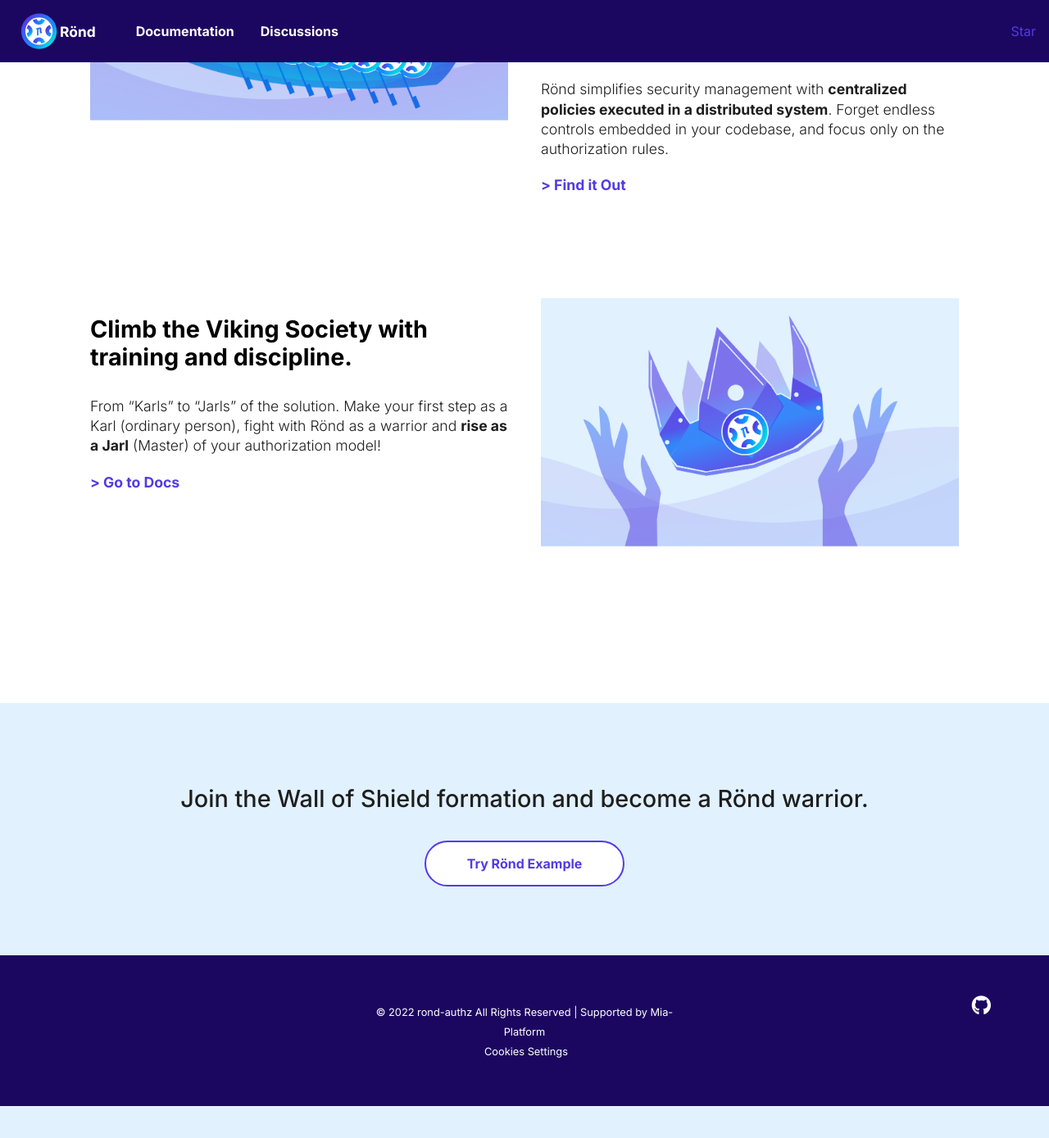
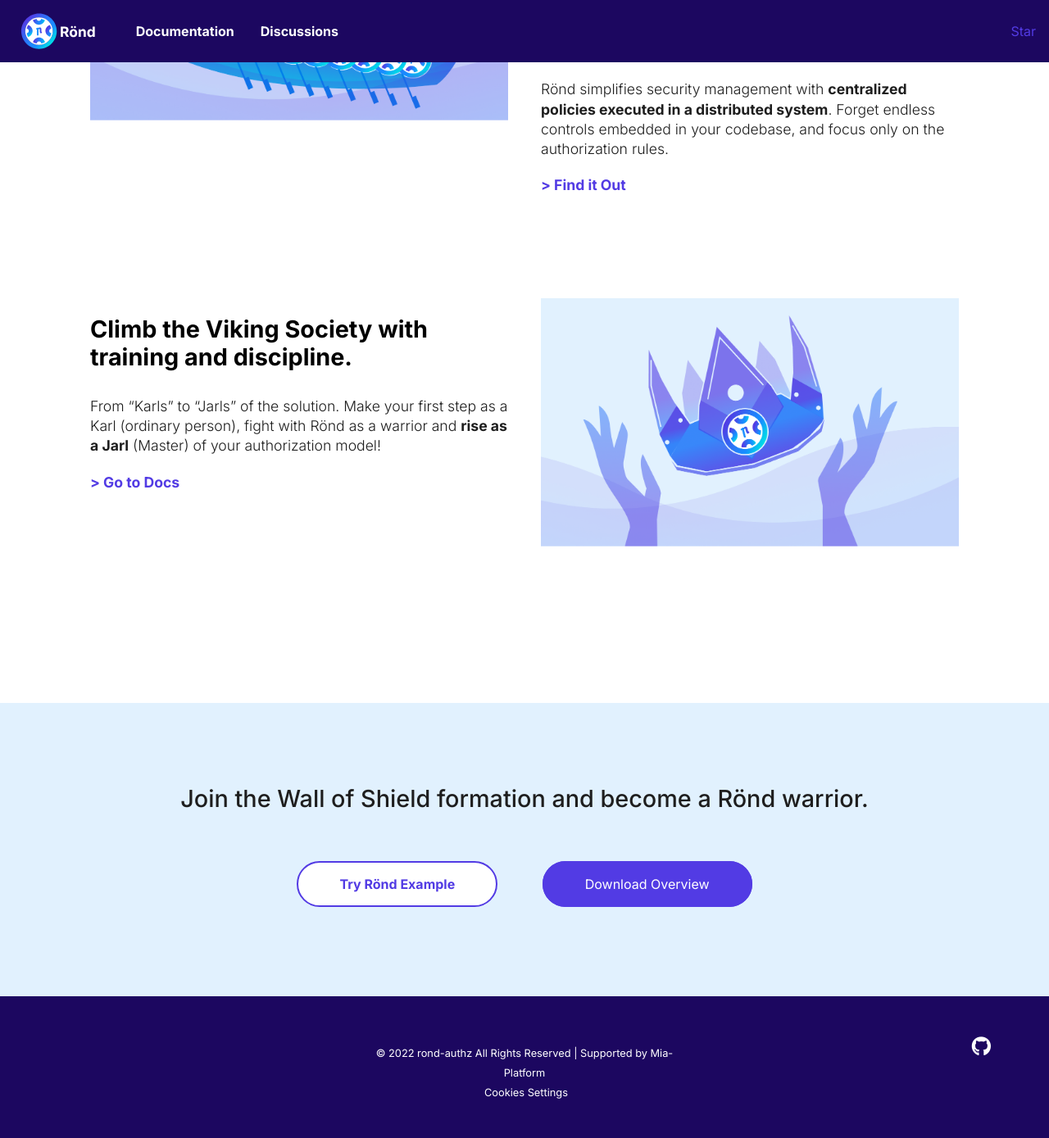
Before and after one commit to rond-authz/rond-authz.github.io, a Jekyll site: the page built from pages/index.md, in a window 1280 px wide and 1400 px high, scrolled down 2207 px. Shown: the top 1389 px of the window at 82% size. Built offline with Jekyll 4.4.1, drawn with Linux system fonts in a browser that asks for light colours; before the commit the page ends 3557 px from its top, so only the background shows below that.

Commit message:
add overview button

```diff
--- a/_data/home.yml
+++ b/_data/home.yml
@@ -7,6 +7,8 @@
 cta: Try Rönd Example
 cta_text: Join the Wall of Shield formation and become a Rönd warrior.
 link_cta: https://github.com/rond-authz/example
+cta_secondary: Download Overview
+link_cta_secondary: https://github.com/rond-authz/community-resources/raw/main/rond-overview-deck.pdf
 cards:
   - title: <strong>A shield that protects and authorizes</strong>
     subtitle: Rönd is an <strong>open source authorization mechanism</strong> that defines the concepts of Roles, Permissions, and User Groups as building blocks.</br/></br/>These building blocks allow you to create your security model leveraging both an <strong>Attribute-Based Access Control</strong> (ABAC) and a <strong>Role-Based Access Control</strong> (RBAC) approach. The system will be a true mirror of your organization and it will reflect the actual role people have and the specific actions they may perform.<br/><br/>Rönd acts like a true shield that enables you to <strong>improve data security and API</strong> while providing full independence and 360-degree permission governance.
--- a/_includes/hero.html
+++ b/_includes/hero.html
@@ -74,8 +74,11 @@
 
   <section class="bottom-cta">
     <h2 class="editable">{{site.data.home.cta_text}}</h2>
-    <div class="button alt">
+    <div class="button alt" id="footer-cta">
       <a class="try-it" href="{{site.data.home.link_cta}}" target="_blank" rel="noopener"> {{site.data.home.cta}} </a>
+    </div>
+    <div  id="footer-cta-secondary">
+      <a class="try-it-secondary" href="{{site.data.home.link_cta_secondary}}" target="_blank" rel="noopener"> {{site.data.home.cta_secondary}} </a>
     </div>
   </section>
 </div>
--- a/assets/css/home.css
+++ b/assets/css/home.css
@@ -193,6 +193,32 @@
     cursor: pointer;
 }
 
+.try-it-secondary {
+    background: #523be4;
+    border-radius: 45px;
+    border: 2px solid #523be4;
+    padding: 16px 50px;
+    color: #fff;
+}
+
+.try-it-secondary:hover {
+    border: 2px solid #523BE4;
+    background: #EDE7FC;
+    cursor: pointer;
+    color: #523BE4;
+    text-decoration: none;
+}
+
+#footer-cta {
+    display: inline-block;
+    margin: 25px;
+}
+
+#footer-cta-secondary {
+    display: inline-block;
+    margin: 25px;
+}
+
 .screenshot {
     max-width: 100%;
     height: auto;
```
